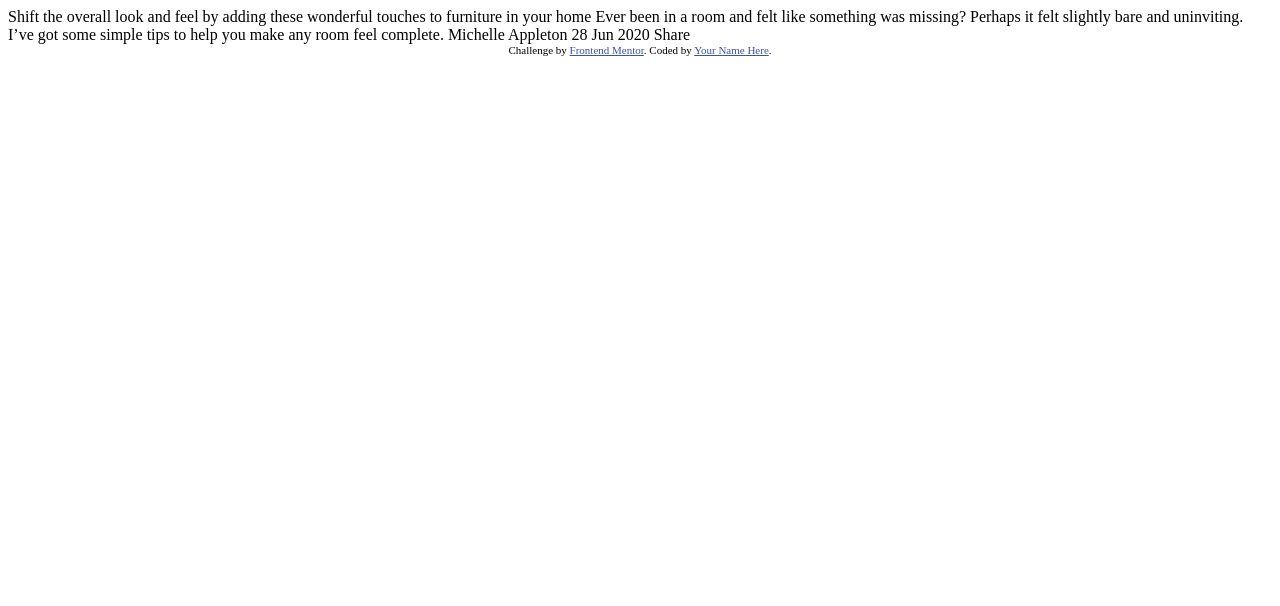
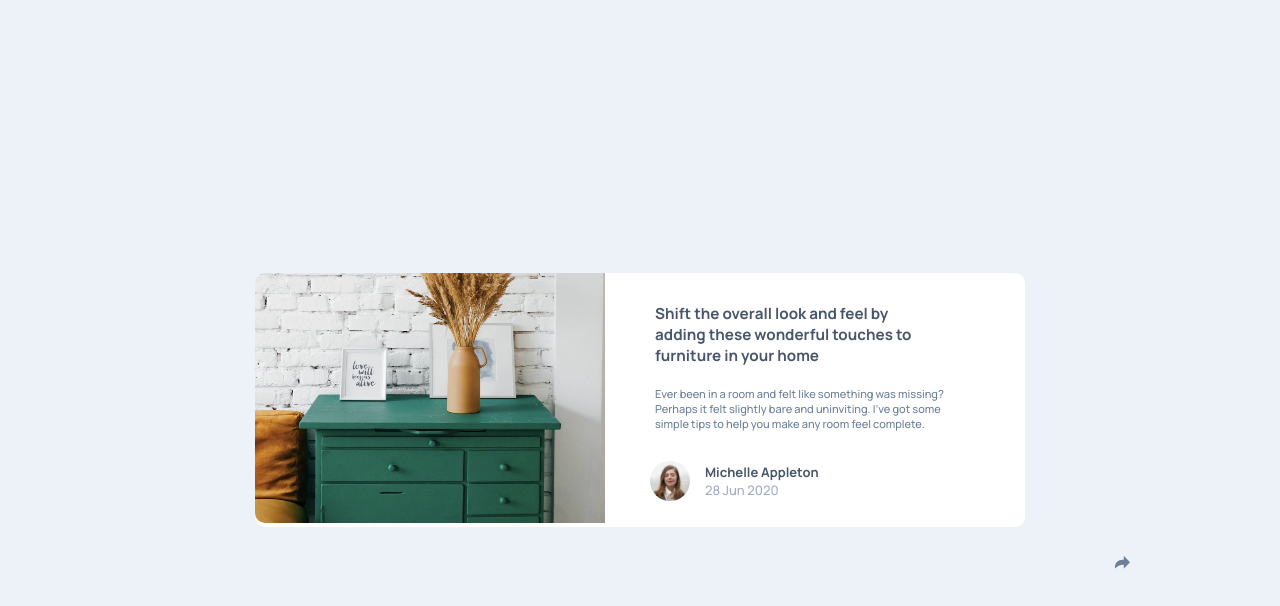
Before and after one commit to JCrotzer/article-preview-component, a plain HTML site: page index.html in a window 1280 px wide. Drawn offline with Linux system fonts and the light colour scheme.

Commit message:
updated css and html

```diff
--- /dev/null
+++ b/css/style.css
@@ -0,0 +1,230 @@
+*,
+*::before,
+*::after {
+    margin: 0;
+    padding: 0;
+    box-sizing: border-box;
+}
+
+body {
+    font-family: 'Manrope', sans-serif;
+    font-size: 13px;
+    background-color: hsl(210, 46%, 95%);
+    min-height: 100vh;
+    display: flex;
+    flex-direction: column;
+    align-items: center;
+    justify-content: center;
+    overflow: hidden;
+}
+
+main {
+    max-width: 335px;
+    height: 100%;
+    background-color: white;
+    border-radius: 10px;
+}
+
+.header img {
+    width: 330px;
+    height: 200px;
+    border-radius: 10px 10px 0 0;
+}
+
+.content {
+    width: 330px;
+    padding: 0 36px;
+    margin: 30px auto;
+}
+
+.content h3 {
+    color: hsl(217, 19%, 35%);
+    margin-bottom: 20px;
+}
+
+.content p {
+    color:hsl(214, 17%, 51%);
+    font-weight: 500;
+}
+
+.avatar-pic {
+    width: 40px;
+    height: 40px;
+    border-radius: 50%;
+    margin-left: 30px;
+}
+
+.profile-flex {
+    display: flex;
+    flex-direction: row;
+    align-items: center;
+    justify-content: space-between;
+    padding-bottom: 15px;
+    position: relative;
+}
+
+.writer-info {
+    width: 120px;
+    display: flex;
+    flex-direction: column;
+    justify-content: center;
+    margin-right: 120px;
+}
+
+.name {
+    color: hsl(217, 19%, 35%);
+    font-weight: 700;
+}
+
+.date {
+    color: hsl(212, 23%, 69%);
+}
+
+.share-links {
+    position:absolute;
+    bottom: 80px;
+}
+
+.icons {
+    visibility: hidden;
+    display: flex;
+    flex-direction: row;
+    align-items: center;
+    gap: 20px;
+    width: 325px;
+    height: 60px;
+    padding: 15px 0 15px 35px;
+    border-radius: 0 0 10px 10px;
+    background-color: hsl(217, 19%, 35%);
+    transition: height 0.3s;
+}
+
+.share-links span {
+    color:hsl(212, 23%, 69%);
+    text-transform: uppercase;
+    letter-spacing: 3px;
+}
+
+.share-btn {
+    width: 35px;
+    height: 35px;
+    border-radius: 50px;
+    border: transparent;
+    background-color:  hsl(210, 46%, 95%);
+    transition: all 0.2s linear;
+    cursor: pointer;
+    text-align: center;
+    position: fixed;
+    z-index: 1;
+}
+
+.share-btn:hover,
+.share-btn:focus {
+    background-color: hsl(217, 19%, 35%);
+}
+
+.arrow-btn {
+    position: fixed;
+    right: 140px;
+    bottom: 110px;
+    transform: translateY(45%);
+}
+
+.arrow-btn img:hover,
+.arrow-btn img:focus {
+    filter: brightness(500%);
+}
+
+.icons.active {
+    visibility: visible;
+}
+
+@media screen and (min-width : 925px)  {
+
+    body {
+        display: flex;
+        flex-direction: row;
+    }
+
+    main {
+        max-width: 900px;
+        height: 100%;
+        border-radius: 10px;
+    }
+
+    .container {
+        display: flex;
+        flex-direction: row;
+    }
+
+    .header img {
+        width: 350px;
+        height: 250px;
+        border-radius: 10px 0 0 10px;
+    }
+
+    .article {
+        width: 420px;
+    }
+
+    .content {
+        width: 370px;
+        margin: 30px 0px;
+        padding: 0 30px;
+    }
+
+    .content h3 {
+        margin: 10px 20px;
+    }
+
+    .content p {
+        font-size: 11px;
+        margin: 20px 0 20px 20px;
+    }
+
+    .avatar-pic {
+        margin-left: 45px;
+    }
+
+    .writer-info {
+        margin-right: 200px;
+    }
+
+    .arrow-btn {
+        position: fixed;
+        right: 140px;
+        bottom: 235px;
+        transform: translateY(45%);
+    }
+
+    .share-links {
+        position:absolute;
+        bottom: 280px;
+        right: 37px;
+        margin: 0;
+        padding: 0;
+    }
+
+    .profile-flex {
+        margin: 0;
+        padding: 0;
+    }
+
+    .icons {
+        width: 250px;
+        height: 40px;
+        border-radius: 10px;
+    }
+
+    .arrow-down{
+        position: relative;
+        top: 28px;
+        right: 121px;
+        width: 0;
+        height: 0;
+        border-style: solid;
+        border-width: 20px 20px 0 20px;
+        border-color: hsl(217, 19%, 35%) transparent transparent transparent;
+    }
+
+}
--- a/index.html
+++ b/index.html
@@ -3,34 +3,59 @@
 <head>
   <meta charset="UTF-8">
   <meta name="viewport" content="width=device-width, initial-scale=1.0"> <!-- displays site properly based on user's device -->
-
+  <link href="https://fonts.googleapis.com/css2?family=Manrope:wght@500;700&display=swap" rel="stylesheet">
   <link rel="icon" type="image/png" sizes="32x32" href="./images/favicon-32x32.png">
-
+  <link rel="stylesheet" href="css/style.css">
+  <link rel="stylesheet" href="https://use.fontawesome.com/releases/v5.15.1/css/all.css" integrity="sha384-vp86vTRFVJgpjF9jiIGPEEqYqlDwgyBgEF109VFjmqGmIY/Y4HV4d3Gp2irVfcrp" crossorigin="anonymous">
   <title>Frontend Mentor | Article preview component</title>
-
-  <!-- Feel free to remove these styles or customise in your own stylesheet 👍 -->
-  <style>
-    .attribution { font-size: 11px; text-align: center; }
-    .attribution a { color: hsl(228, 45%, 44%); }
-  </style>
 </head>
 <body>
+<main>
+  <div class="container">
 
-  Shift the overall look and feel by adding these wonderful
-  touches to furniture in your home
+      <div class="header">
+        <img src="./images/drawers.jpg" alt="">
+      </div>
 
-  Ever been in a room and felt like something was missing? Perhaps
-  it felt slightly bare and uninviting. I’ve got some simple tips
-  to help you make any room feel complete.
+      <div class="article">
+        <div class="content">
+          <h3>Shift the overall look and feel by adding these wonderful
+            touches to furniture in your home</h3>
+          <p>Ever been in a room and felt like something was missing? Perhaps
+            it felt slightly bare and uninviting. I’ve got some simple tips
+            to help you make any room feel complete.</p>
+        </div>
 
-  Michelle Appleton
-  28 Jun 2020
+        <div class="writer-profile">
+          <div class="profile-flex">
+            <img class="avatar-pic" src="./images/avatar-michelle.jpg" alt="avatar-pic">
+            <div class="writer-info">
+              <p class="name">Michelle Appleton</p>
+              <p class="date"> 28 Jun 2020</p>
+            </div>
+            <button class="share-btn arrow-btn" id="share-btn" onclick="showShare(event)">
+              <img src="./images/icon-share.svg" alt="share-icon" title="share">
+            </button>
+          </div>
+        </div>
+      </div>
 
-  Share
+      <div class="share-links hidden">
+        <div class="icons" id="share-social-icons">
+          <span>Share</span>
+          <a href="#" aria-label="facebook"><img src="./images/icon-facebook.svg" alt="facebook icon"></a>
+          <a href="#" aria-label="twitter"><img src="./images/icon-twitter.svg" alt="twitter icon"></a>
+          <a href="#" aria-label="pinterest"><img src="./images/icon-pinterest.svg" alt="pinterest icon"></a>
+          <div class="arrow-down"></div>
+        </div>
+        <!-- <button class="share-btn arrow-btn" id="share-btn">
+          <img src="./images/icon-share.svg" alt="share-icon" title="share">
+        </button> -->
+      </div>
 
-  <div class="attribution">
-    Challenge by <a href="https://www.frontendmentor.io?ref=challenge" target="_blank">Frontend Mentor</a>.
-    Coded by <a href="#">Your Name Here</a>.
-  </div>
+    </div>
+</main>
+
+<script src="script.js"></script>
 </body>
 </html>
--- /dev/null
+++ b/script.js
@@ -0,0 +1,9 @@
+
+const btn = document.querySelector('.share-btn');
+const shareSocial = document.getElementById('share-social-icons');
+
+function shareSocialMedia() {
+    shareSocial.classList.toggle('active');
+}
+
+btn.addEventListener('click', shareSocialMedia);
```
